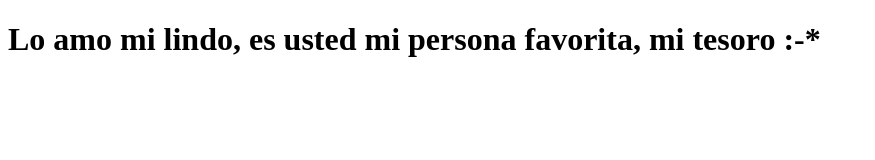
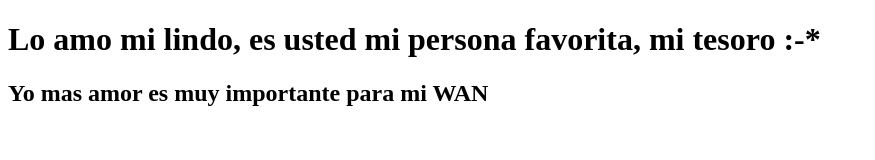
Before and after one commit to AdryMar/webcca2021, a plain HTML site: page index.html in a window 1280 px wide. Shown: the whole page, without its empty margins (0-875 px from the left). Drawn offline with Linux system fonts and the light colour scheme.

Commit message:
cambio h2

```diff
--- a/index.html
+++ b/index.html
@@ -8,5 +8,6 @@
 </head>
 <body>
   <h1>Lo amo mi lindo, es usted mi persona favorita, mi tesoro :-*</h1>
+  <h2>Yo mas amor es muy importante para mi WAN</h2>
 </body>
 </html>
```
